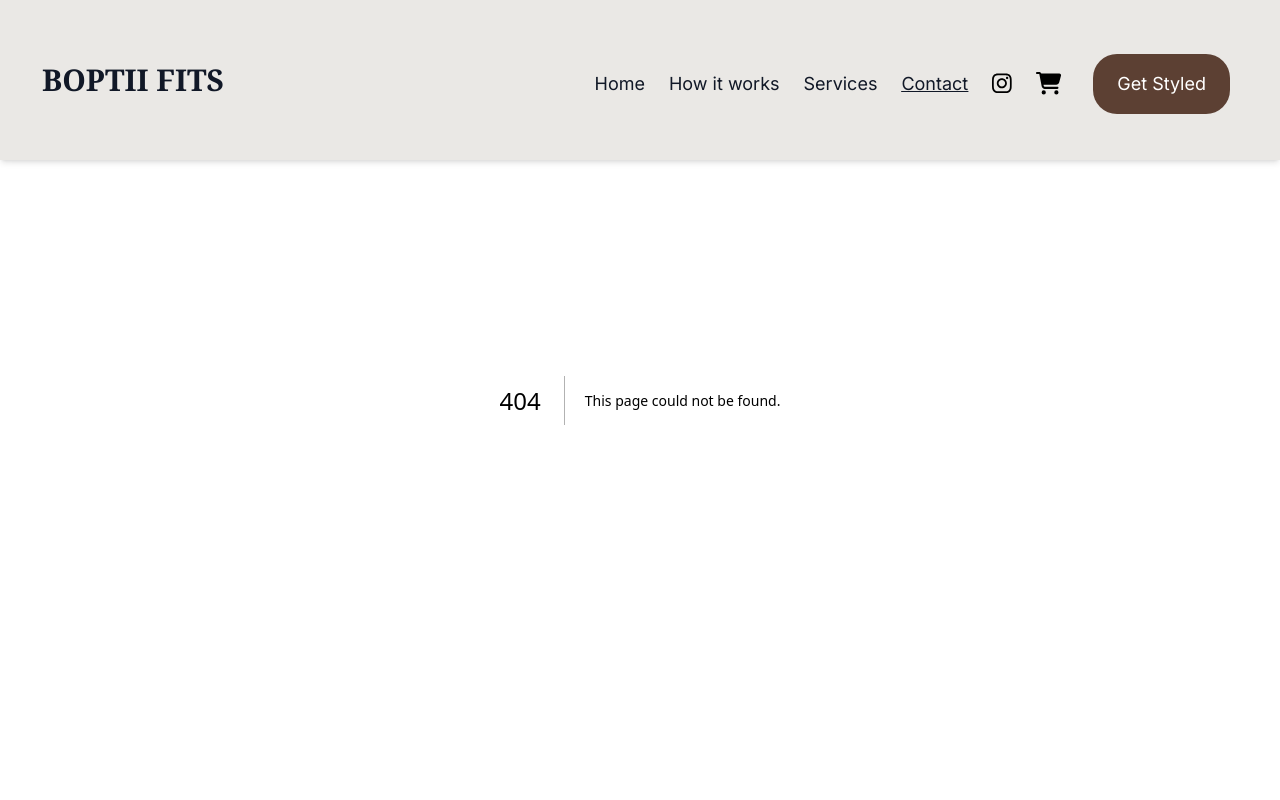
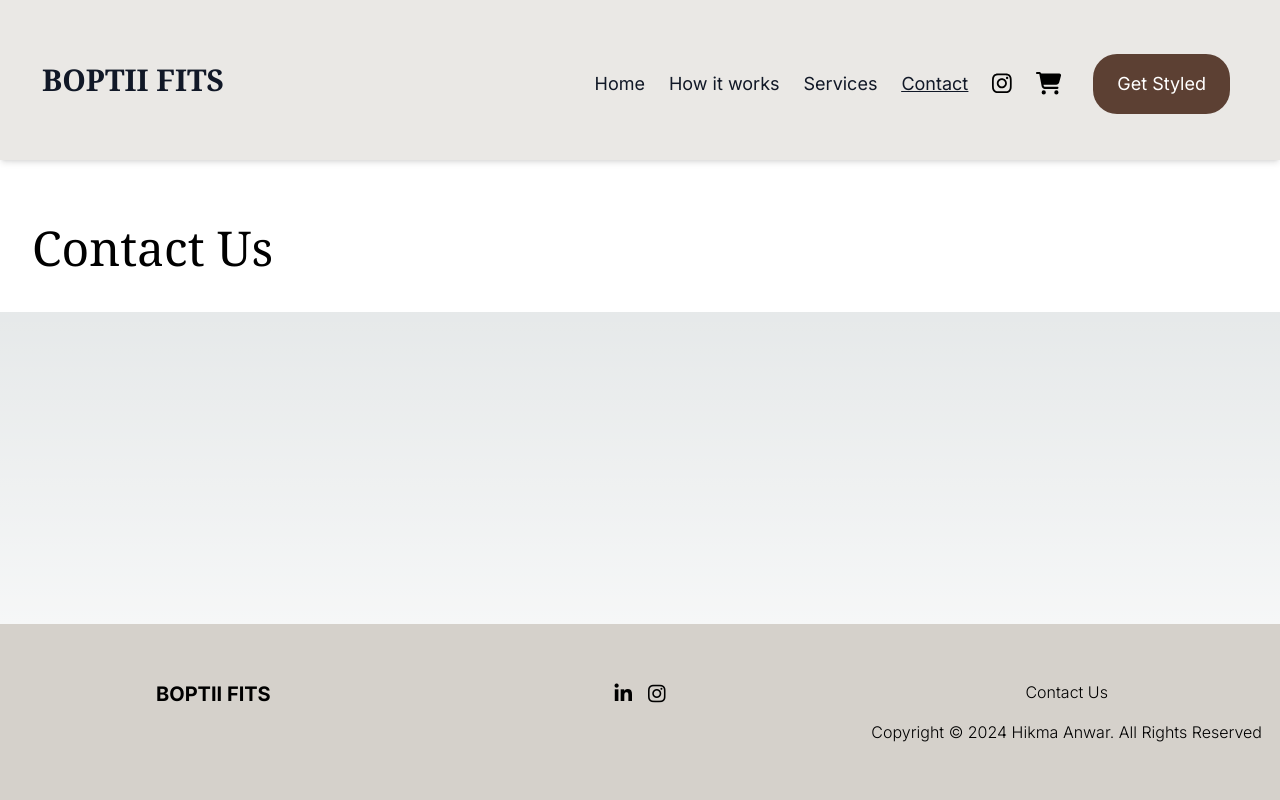
Before and after one commit to HikmaAnwar/boptii-fitss, a Next.js app: page /contact in a window 1280 px wide. Before the commit this address had no page. Shown: the top 800 px of the page. Built offline with nearby package versions, Linux system fonts and the light colour scheme.

Commit message:
fix: fixed the layout

```diff
--- /dev/null
+++ b/src/app/contact/page.jsx
@@ -0,0 +1,15 @@
+"use client";
+import { useState } from "react";
+
+const Contact = () => {
+  return (
+    <div className="bg-white ">
+      <div className=" flex flex-col lg:flex-row">
+        <div className="mt-56 ml-8 mb-10 font-serif text-black w-1/2">
+          <h1 className="text-black text-5xl font-normal">Contact Us</h1>
+        </div>
+      </div>
+    </div>
+  );
+};
+export default Contact;
--- a/src/app/layout.js
+++ b/src/app/layout.js
@@ -13,10 +13,11 @@ export const metadata = {
 export default function RootLayout({ children }) {
   return (
     <html lang="en">
-      <body className={inter.className}>
-        <NavBar/>
-        {children}</body>
-        <Footer/>
+      <body className={`${inter.className} flex flex-col min-h-screen`}>
+        <NavBar />
+        <main className="flex-grow">{children}</main>
+        <Footer />
+      </body>
     </html>
   );
 }
```
